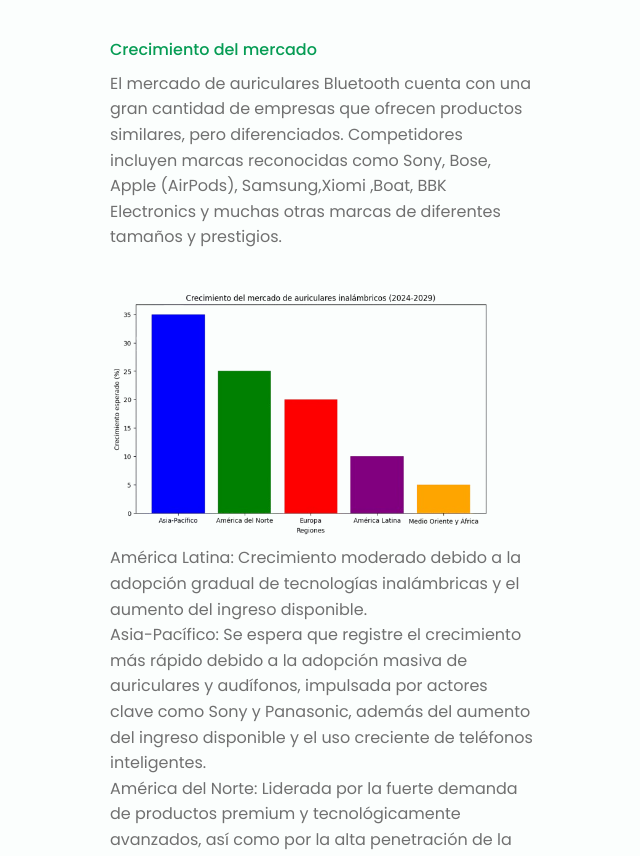
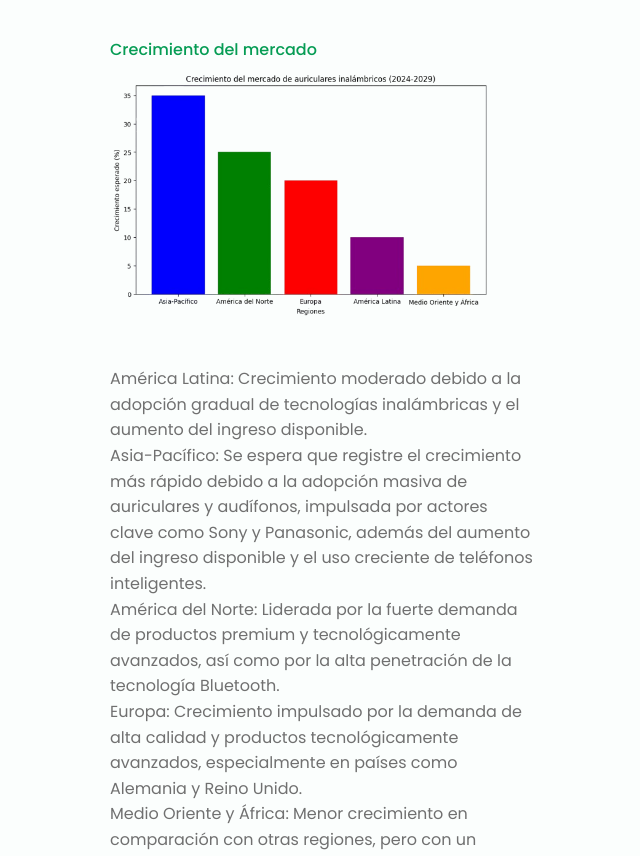
Before and after one commit to ZoeCGonzalez/TAEI, a plain HTML site: page index.html in a window 1280 px wide. Shown: the part 8198-9054 px from the top of the page, without its empty margins (50-690 px from the left). Drawn offline with nearby package versions, Linux system fonts and the light colour scheme.

Commit message:
arreglo numero de competidores

```diff
--- a/index.html
+++ b/index.html
@@ -344,8 +344,7 @@
                     <p class="app__description">El mercado de auriculares Bluetooth cuenta con una gran cantidad de empresas que ofrecen productos similares, pero diferenciados. Competidores incluyen marcas reconocidas como Sony, Bose, Apple (AirPods), Samsung,Xiomi ,Boat, BBK Electronics  y muchas otras marcas de diferentes tamaños y prestigios.</p>
 
                     <span class="section-subtitle contact__initial">Crecimiento del mercado</span>
-                    <p class="app__description">El mercado de auriculares Bluetooth cuenta con una gran cantidad de empresas que ofrecen productos similares, pero diferenciados. Competidores incluyen marcas reconocidas como Sony, Bose, Apple (AirPods), Samsung,Xiomi ,Boat, BBK Electronics  y muchas otras marcas de diferentes tamaños y prestigios.</p>
-
+                    <p class="app__description">
                     <img src="assets/img/download-removebg-preview (1).png" alt="" class="app__img">
                 <p class="app__description">
                     América Latina: Crecimiento moderado debido a la adopción gradual de tecnologías inalámbricas y el aumento del ingreso disponible.
```
